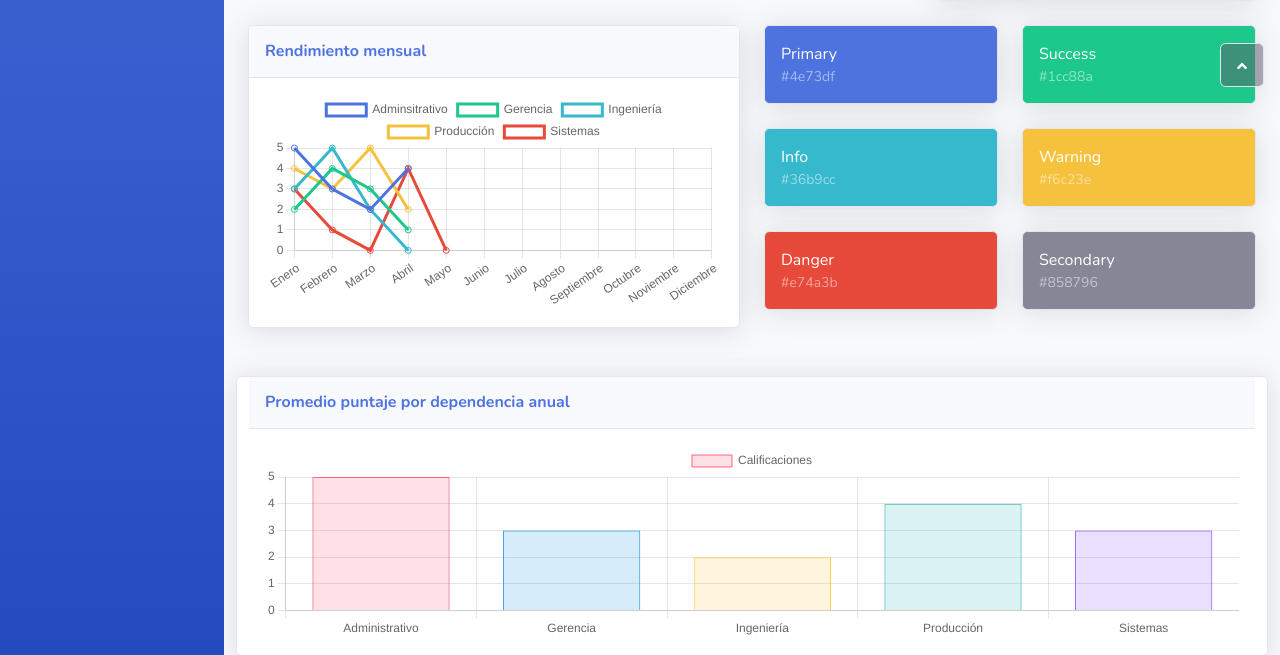
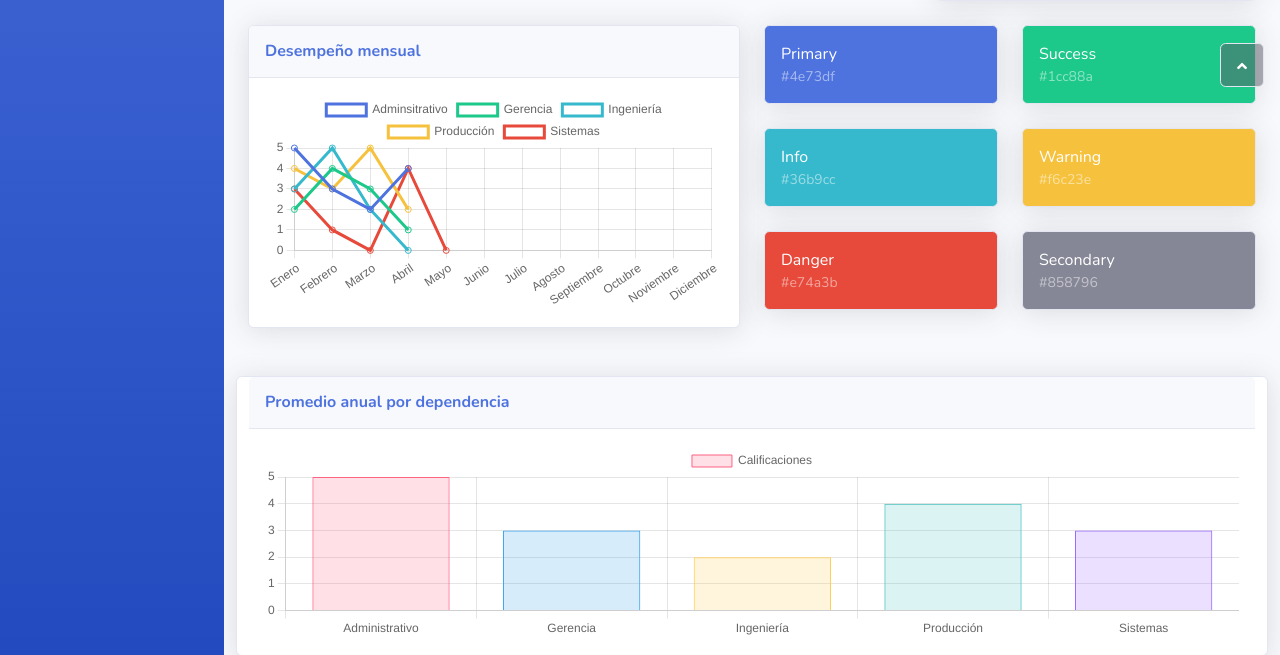
Before and after one commit to juanjosemm2703/Empleados_Project, a Flask app: page /system/dashboard in a window 1280 px wide. Shown: the part 697-1352 px from the top of the page. Run offline with Flask 2, Linux system fonts and the light colour scheme; a user stored in the database is signed in; data comes from the database, SQL or seed files in the repository; both versions use the stored data as it was after the commit; some libraries are stand-ins or nearby versions.

Commit message:
Dashboard

```diff
--- a/flaskr/templates/system/index.html
+++ b/flaskr/templates/system/index.html
@@ -118,7 +118,7 @@
     <div class="col-lg-6 mb-4">
         <div class="card shadow mb-4">
             <div class="card-header py-3">
-                <h6 class="text-primary fw-bold m-0">Rendimiento mensual</h6>
+                <h6 class="text-primary fw-bold m-0">Desempeño mensual</h6>
             </div>
             <div class="card-body">
                 <canvas id="grafica3" width="400" height="190"></canvas>
@@ -181,7 +181,7 @@
     </div>
     <div class="card shadow mb-4">
         <div class="card-header py-3">
-            <h6 class="text-primary fw-bold m-0">Promedio puntaje por dependencia anual</h6>
+            <h6 class="text-primary fw-bold m-0">Promedio anual por dependencia</h6>
             </div>
                 <div class="card-body">
 
@@ -190,5 +190,9 @@
                 </div>
             </div>
         </div>
+    </div>
+
+
+
 </div>
 {% endblock %}
```
Also changed, not shown: instance/Empleados.sqlite.
